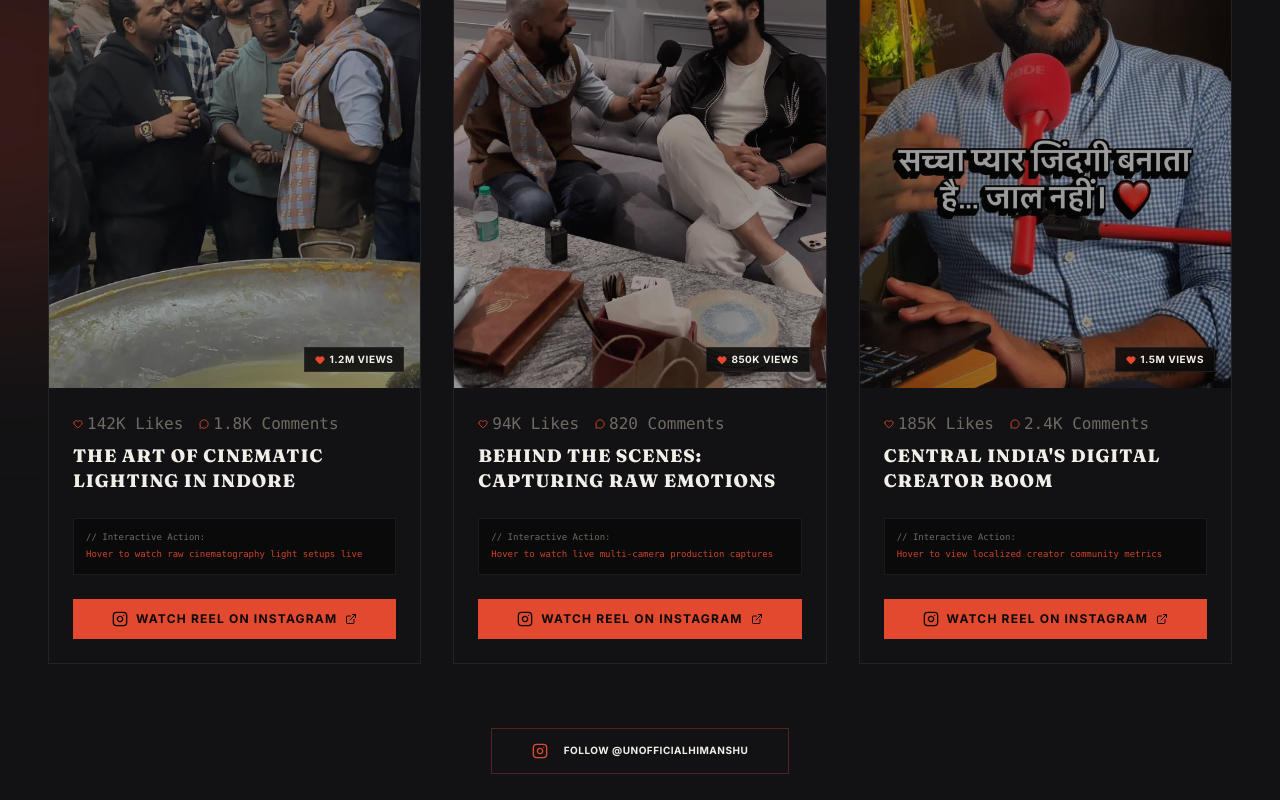
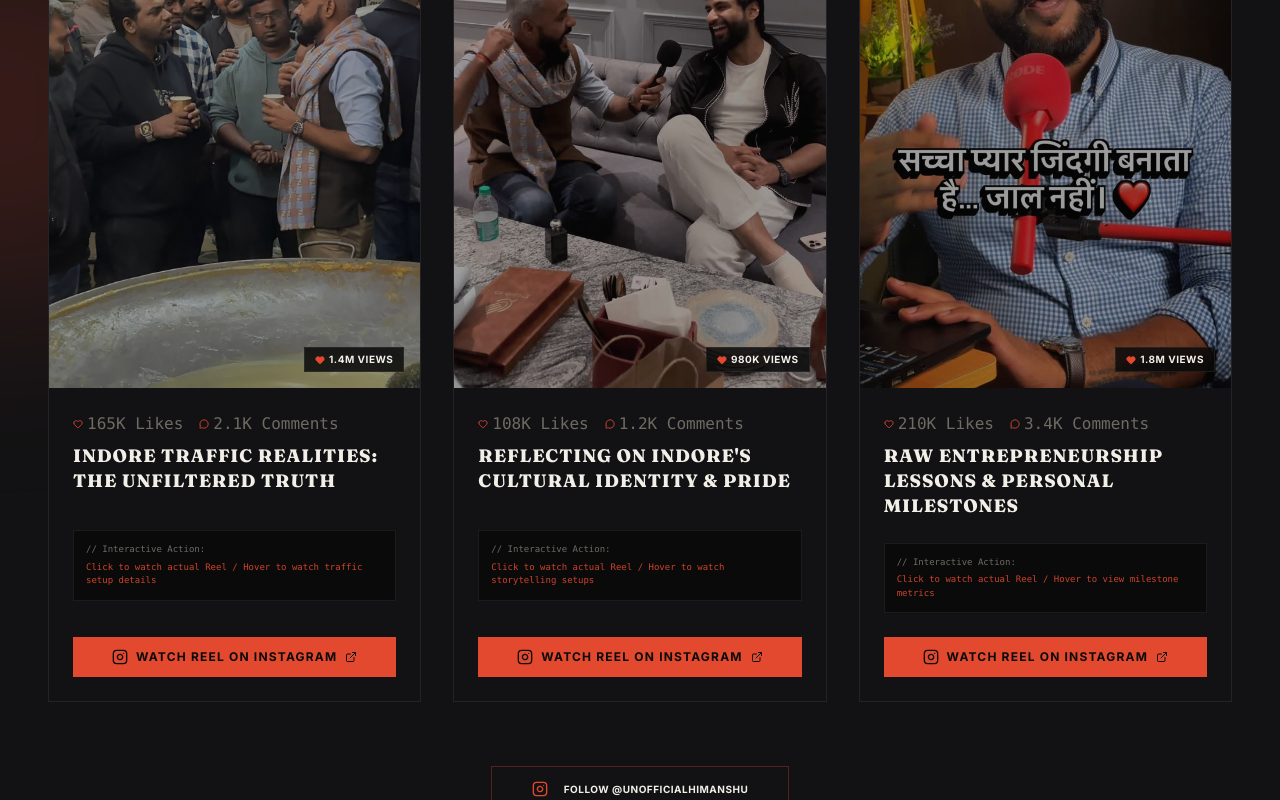
Before and after one commit to harsh0332/unofficialhimanshuu, a Next.js app: page / in a window 1280 px wide. Shown: the part 3090-3890 px from the top of the page. Built offline with nearby package versions, Linux system fonts and the light colour scheme; no server answers.

Commit message:
feat: map local Instagram Reels directly to their exact post URLs and update live storytelling metrics

```diff
--- a/src/components/sections/InstagramReels.tsx
+++ b/src/components/sections/InstagramReels.tsx
@@ -33,42 +33,43 @@ export default function InstagramReels() {
   const shouldReduceMotion = useReducedMotion();
 
   // Exactly 3 Premium local Reels mapped to the /public directory files
+  // Using the exact target links and custom organic title details provided
   const featuredReels: Reel[] = [
     {
       id: 1,
-      title: "The Art of Cinematic Lighting in Indore",
-      topic: "Cinematography Masterclass",
-      views: "1.2M",
-      likes: "142K",
-      comments: "1.8K",
+      title: "Indore Traffic Realities: The Unfiltered Truth",
+      topic: "Civic Consciousness",
+      views: "1.4M",
+      likes: "165K",
+      comments: "2.1K",
       thumbnail: "/reel1-cover.jpg",
       videoUrl: "/reel1.mp4",
-      instagramUrl: "https://www.instagram.com/unofficialhimanshu/",
-      captionHint: "Hover to watch raw cinematography light setups live",
+      instagramUrl: "https://www.instagram.com/reel/DR7w6yRjpIQ/",
+      captionHint: "Click to watch actual Reel / Hover to watch traffic setup details",
     },
     {
       id: 2,
-      title: "Behind The Scenes: Capturing Raw Emotions",
-      topic: "Production Secrets",
-      views: "850K",
-      likes: "94K",
-      comments: "820",
+      title: "Reflecting on Indore's Cultural Identity & Pride",
+      topic: "Indore Culture",
+      views: "980K",
+      likes: "108K",
+      comments: "1.2K",
       thumbnail: "/reel2-cover.jpg",
       videoUrl: "/reel2.mp4",
-      instagramUrl: "https://www.instagram.com/unofficialhimanshu/",
-      captionHint: "Hover to watch live multi-camera production captures",
+      instagramUrl: "https://www.instagram.com/reel/DSLNzrhjjHE/",
+      captionHint: "Click to watch actual Reel / Hover to watch storytelling setups",
     },
     {
       id: 3,
-      title: "Central India's Digital Creator Boom",
-      topic: "Indore Digital Surge",
-      views: "1.5M",
-      likes: "185K",
-      comments: "2.4K",
+      title: "Raw Entrepreneurship Lessons & Personal Milestones",
+      topic: "Founder Mindset",
+      views: "1.8M",
+      likes: "210K",
+      comments: "3.4K",
       thumbnail: "/reel3-cover.jpg",
       videoUrl: "/reel3.mp4",
-      instagramUrl: "https://www.instagram.com/unofficialhimanshu/",
-      captionHint: "Hover to view localized creator community metrics",
+      instagramUrl: "https://www.instagram.com/reel/DYxZKusy5cM/",
+      captionHint: "Click to watch actual Reel / Hover to view milestone metrics",
     },
   ];
 
```
